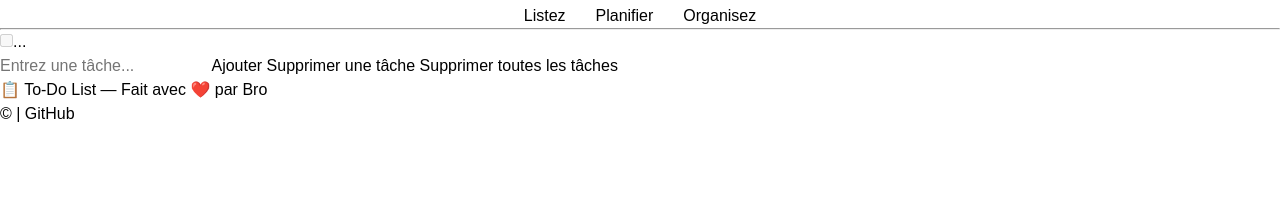
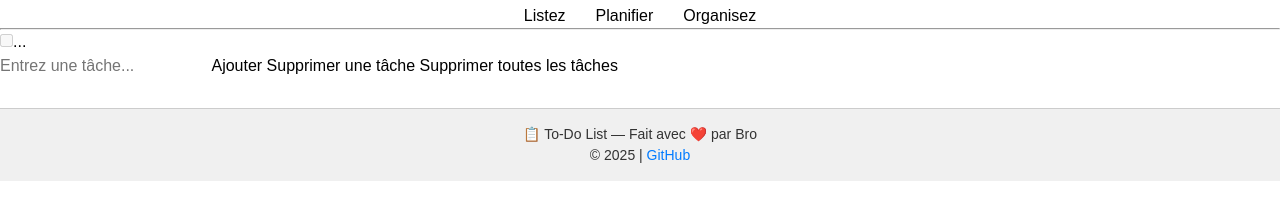
Before and after one commit to vendy0/To-do-list, a plain HTML site: page index.html in a window 1280 px wide. Shown: the part 44-264 px from the top of the page. Drawn offline with Linux system fonts and the light colour scheme.

Commit message:
C'esy mtn que le footer a été ajouté.

```diff
--- a/script.js
+++ b/script.js
@@ -321,3 +321,5 @@ function showDate() {
 		now.getMinutes()
 	);
 }
+
+document.getElementById("year").textContent = new Date().getFullYear();
--- a/style.css
+++ b/style.css
@@ -66,3 +66,20 @@ li:hover {
 h1{
 	text-align: center;
 }
+
+#footer {
+  background-color: #f0f0f0;
+  text-align: center;
+  padding: 15px;
+  font-size: 14px;
+  color: #333;
+  margin-top: 30px;
+  border-top: 1px solid #ccc;
+}
+#footer a {
+  color: #007bff;
+  text-decoration: none;
+}
+#footer a:hover {
+  text-decoration: underline;
+}
```
